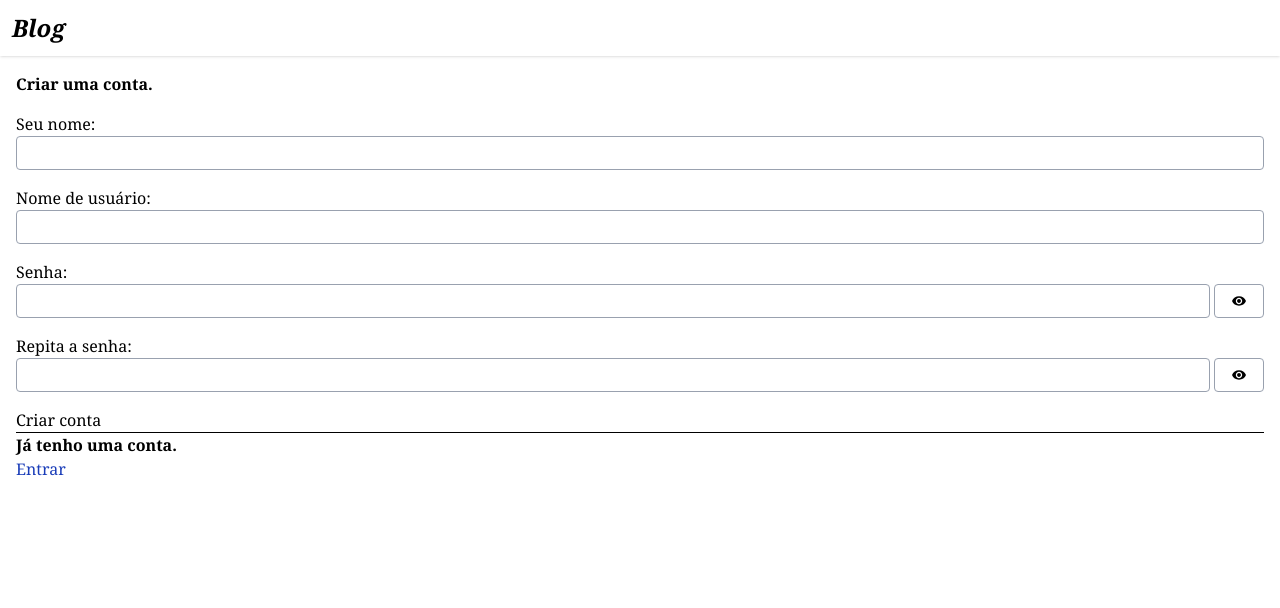
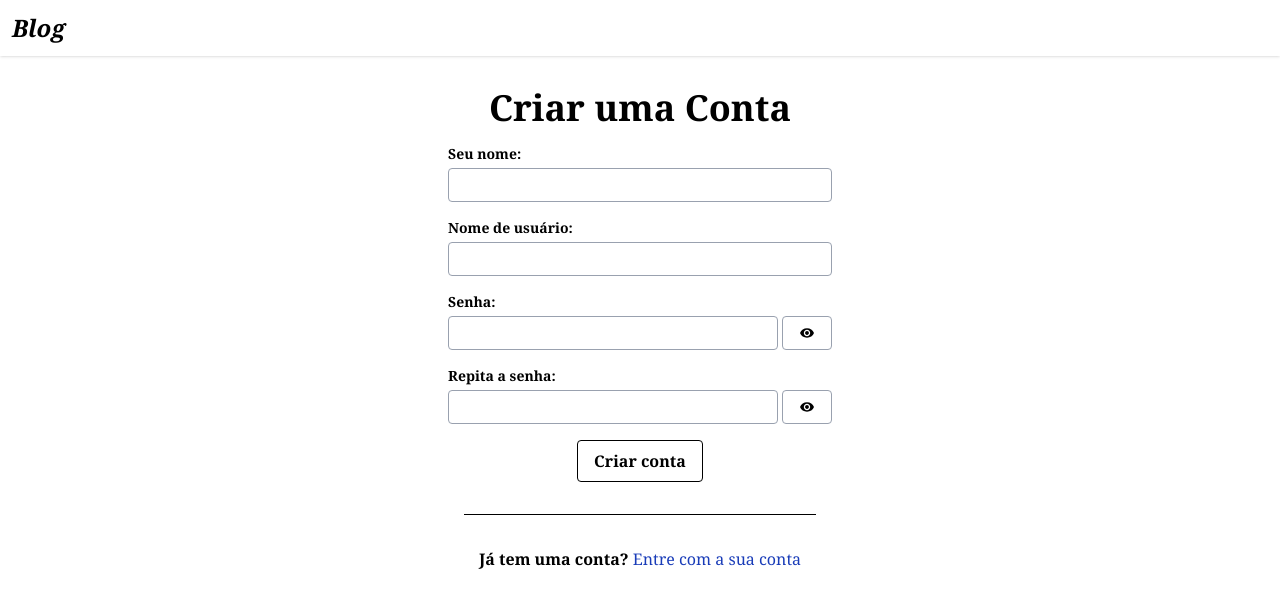
Before and after one commit to Diego-Moreira8/blog, a React (Vite) app in the folder writers-frontend/: page /criar-conta in a window 1280 px wide. Shown: the top 608 px of the page. Built offline with nearby package versions, Linux system fonts and the light colour scheme.

Commit message:
feat: enhanced and styled forms

```diff
--- /dev/null
+++ b/writers-frontend/src/components/AlertMessage.jsx
@@ -0,0 +1,10 @@
+export function AlertMessage({ children }) {
+  return (
+    <p
+      className="mx-auto my-8 w-fit rounded-sm border-2 border-yellow-500 bg-yellow-50 p-2 text-center text-sm"
+      role="alert"
+    >
+      {children}
+    </p>
+  );
+}
--- /dev/null
+++ b/writers-frontend/src/components/Button.jsx
@@ -0,0 +1,19 @@
+import cn from "classnames";
+
+export function Button({ type, disabled, centered = false, children }) {
+  const button = (
+    <button
+      className={cn(
+        "rounded-sm border-1 border-black px-4 py-2 font-bold hover:bg-gray-600 hover:text-white focus:bg-gray-600 focus:text-white active:bg-black",
+        centered && "mx-auto block",
+        disabled && "pointer-events-none opacity-50",
+      )}
+      type={type}
+      disabled={disabled}
+    >
+      {children}
+    </button>
+  );
+
+  return centered ? <div className="w-full">{button}</div> : button;
+}
--- /dev/null
+++ b/writers-frontend/src/components/Divider.jsx
@@ -0,0 +1,3 @@
+export function Divider() {
+  return <hr className="mx-4 my-8" />;
+}
--- /dev/null
+++ b/writers-frontend/src/components/FormContainer.jsx
@@ -0,0 +1,3 @@
+export function FormContainer({ children }) {
+  return <div className="mx-auto max-w-sm">{children}</div>;
+}
--- /dev/null
+++ b/writers-frontend/src/components/Headings.jsx
@@ -0,0 +1,3 @@
+export function H1({ children }) {
+  return <h1 className="my-4 text-center text-4xl font-bold">{children}</h1>;
+}
--- a/writers-frontend/src/components/Input.jsx
+++ b/writers-frontend/src/components/Input.jsx
@@ -13,6 +13,7 @@ export const Input = ({
   placeholder,
   validation,
   multiline = false,
+  autoComplete,
 }) => {
   const {
     register,
@@ -28,7 +29,9 @@ export const Input = ({
 
   return (
     <div className="my-4 flex flex-col">
-      <label htmlFor={id}>{label}</label>
+      <label className="mb-1 text-sm font-semibold" htmlFor={id}>
+        {label}
+      </label>
 
       {multiline ? (
         <textarea
@@ -46,6 +49,7 @@ export const Input = ({
             type={passwordVisible ? "text" : type}
             placeholder={placeholder}
             {...register(name, validation)}
+            autoComplete={autoComplete}
           />
           {isPasswordField && (
             <button
--- a/writers-frontend/src/pages/LoginPage.jsx
+++ b/writers-frontend/src/pages/LoginPage.jsx
@@ -5,6 +5,11 @@ import { fetchBlog } from "../utils/fetchBlog";
 import { FormProvider, useForm } from "react-hook-form";
 import { Input } from "../components/Input";
 import { RouterLink } from "../components/RouterLink";
+import { H1 } from "../components/Headings";
+import { FormContainer } from "../components/FormContainer";
+import { Button } from "../components/Button";
+import { Divider } from "../components/Divider";
+import { AlertMessage } from "../components/AlertMessage";
 
 export function LoginPage() {
   const [submitStatus, setSubmitStatus] = useState(null);
@@ -41,19 +46,18 @@ export function LoginPage() {
   }
 
   return (
-    <div>
-      <p>
-        <b>Já tenho uma conta.</b>
-      </p>
+    <FormContainer>
+      <H1>Entrar na Minha Conta</H1>
 
       <FormProvider {...methods}>
         <form onSubmit={methods.handleSubmit(onSubmit)}>
-          <p>{submitStatus}</p>
+          {submitStatus && <AlertMessage>{submitStatus}</AlertMessage>}
 
           <Input
             label="Nome de usuário:"
             id="username"
             name="username"
+            autoComplete="username"
             validation={{
               required: { value: true, message: "Campo obrigatório" },
             }}
@@ -64,27 +68,24 @@ export function LoginPage() {
             type="password"
             id="password"
             name="password"
+            autoComplete="current-password"
             validation={{
               required: { value: true, message: "Campo obrigatório" },
             }}
           />
 
-          <div>
-            <button type="submit" disabled={isFetching}>
-              {isFetching ? "Entrando..." : "Entrar"}
-            </button>
-          </div>
+          <Button type="submit" disabled={isFetching} centered={true}>
+            {isFetching ? "Entrando..." : "Entrar"}
+          </Button>
         </form>
       </FormProvider>
 
-      <hr />
+      <Divider />
 
-      <p>
-        <b>Ainda não tenho uma conta.</b>
-        <br />
-        Crie uma conta e interaja com postagens, escolha um tema e muito mais!
+      <p className="text-center">
+        <b>Ainda não tem uma conta? </b>
+        <RouterLink to="/criar-conta">Criar uma conta</RouterLink>
       </p>
-      <RouterLink to="/criar-conta">Criar Conta</RouterLink>
-    </div>
+    </FormContainer>
   );
 }
--- a/writers-frontend/src/pages/SignupPage.jsx
+++ b/writers-frontend/src/pages/SignupPage.jsx
@@ -3,14 +3,19 @@ import { AuthContext } from "../components/AuthContext";
 import { useNavigate } from "react-router";
 import { fetchBlog } from "../utils/fetchBlog";
 import { FormProvider, useForm } from "react-hook-form";
-import { Input } from "../components/Input";
-import { RouterLink } from "../components/RouterLink";
 import {
   full_name_validation,
   password_confirmation_validation,
   password_validation,
   username_validation,
 } from "../utils/inputValidations";
+import { Input } from "../components/Input";
+import { RouterLink } from "../components/RouterLink";
+import { FormContainer } from "../components/FormContainer";
+import { H1 } from "../components/Headings";
+import { Button } from "../components/Button";
+import { Divider } from "../components/Divider";
+import { AlertMessage } from "../components/AlertMessage";
 
 export function SignupPage() {
   const [submitStatus, setSubmitStatus] = useState(null);
@@ -74,34 +79,30 @@ export function SignupPage() {
   }
 
   return (
-    <div>
-      <p>
-        <b>Criar uma conta.</b>
-      </p>
+    <FormContainer>
+      <H1>Criar uma Conta</H1>
 
       <FormProvider {...methods}>
         <form onSubmit={methods.handleSubmit(onSubmit)}>
-          <p>{submitStatus}</p>
+          {submitStatus && <AlertMessage>{submitStatus}</AlertMessage>}
 
           <Input {...full_name_validation} />
           <Input {...username_validation} />
           <Input {...password_validation} />
           <Input {...password_confirmation_validation} />
 
-          <div>
-            <button type="submit" disabled={isFetching}>
-              {isFetching ? "Criando conta..." : "Criar conta"}
-            </button>
-          </div>
+          <Button type="submit" disabled={isFetching} centered={true}>
+            {isFetching ? "Criando conta..." : "Criar conta"}
+          </Button>
         </form>
       </FormProvider>
 
-      <hr />
+      <Divider />
 
-      <p>
-        <b>Já tenho uma conta.</b>
+      <p className="text-center">
+        <b>Já tem uma conta? </b>
+        <RouterLink to="/entrar">Entre com a sua conta</RouterLink>
       </p>
-      <RouterLink to="/entrar">Entrar</RouterLink>
-    </div>
+    </FormContainer>
   );
 }
--- a/writers-frontend/src/utils/inputValidations.js
+++ b/writers-frontend/src/utils/inputValidations.js
@@ -2,6 +2,7 @@ export const full_name_validation = {
   label: "Seu nome:",
   id: "fullName",
   name: "fullName",
+  autoComplete: "name",
   validation: {
     maxLength: {
       value: 250,
@@ -14,6 +15,7 @@ export const username_validation = {
   label: "Nome de usuário:",
   id: "username",
   name: "username",
+  autoComplete: "username",
   validation: {
     required: {
       value: true,
@@ -40,6 +42,7 @@ export const password_validation = {
   type: "password",
   id: "password",
   name: "password",
+  autoComplete: "new-password",
   validation: {
     required: {
       value: true,
@@ -70,6 +73,7 @@ export const password_confirmation_validation = {
   type: "password",
   id: "passwordConfirmation",
   name: "passwordConfirmation",
+  autoComplete: "new-password",
   validation: {
     required: {
       value: true,
```
